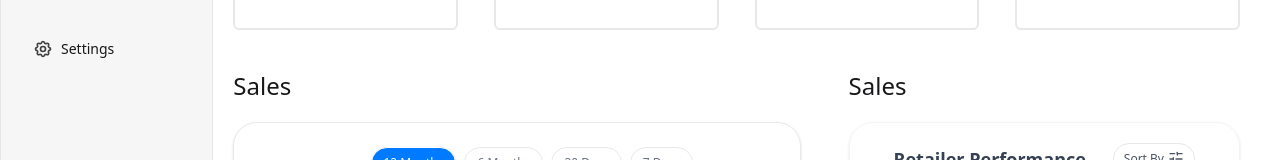
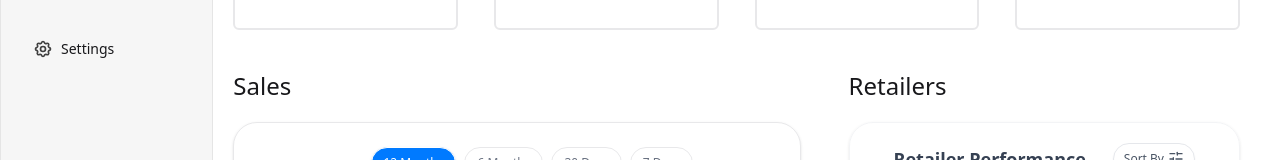
Before and after one commit to kayesmahmud000/fast-dokan, a Next.js app: page /dashboard in a window 1280 px wide. Shown: the part 346-506 px from the top of the page. Built offline with nearby package versions, Linux system fonts and the light colour scheme.

Commit message:
added the update code

```diff
--- a/src/components/dashboard/RetailerChart.jsx
+++ b/src/components/dashboard/RetailerChart.jsx
@@ -23,7 +23,7 @@ const data = [
 export default function RetailerPerformance() {
   return (
   <div className="mt-10">
-     <h3 className="text-2xl my-5 font-medium">Sales</h3>
+     <h3 className="text-2xl my-5 font-medium">Retailers</h3>
       <Card className="lg:p-5 max-w-3xl rounded-3xl  border border-gray-100 bg-white/80 backdrop-blur">
       {/* Header */}
       <CardHeader className="flex justify-between items-center pb-4">
```
Also changed, not shown: 1 other file (tests, documents, lock files or other folders).
